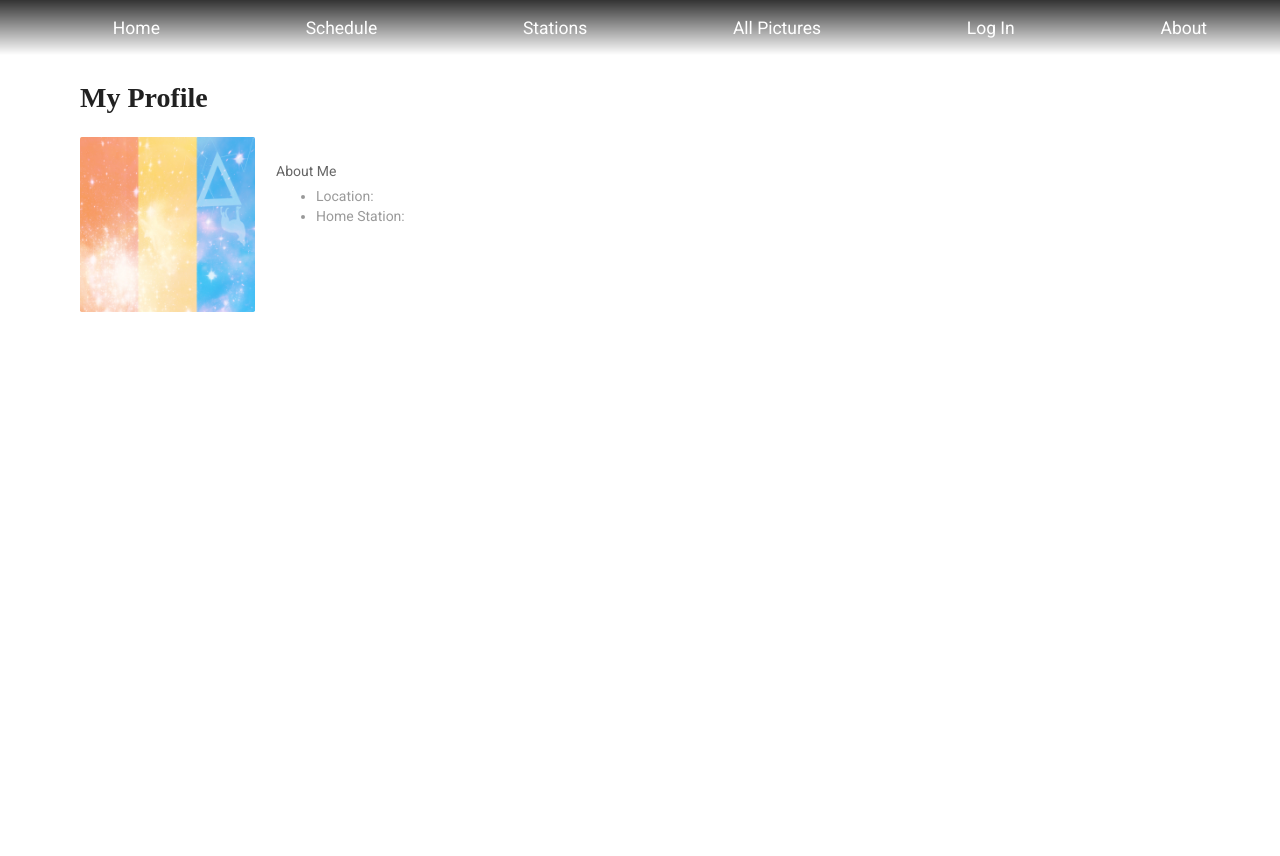
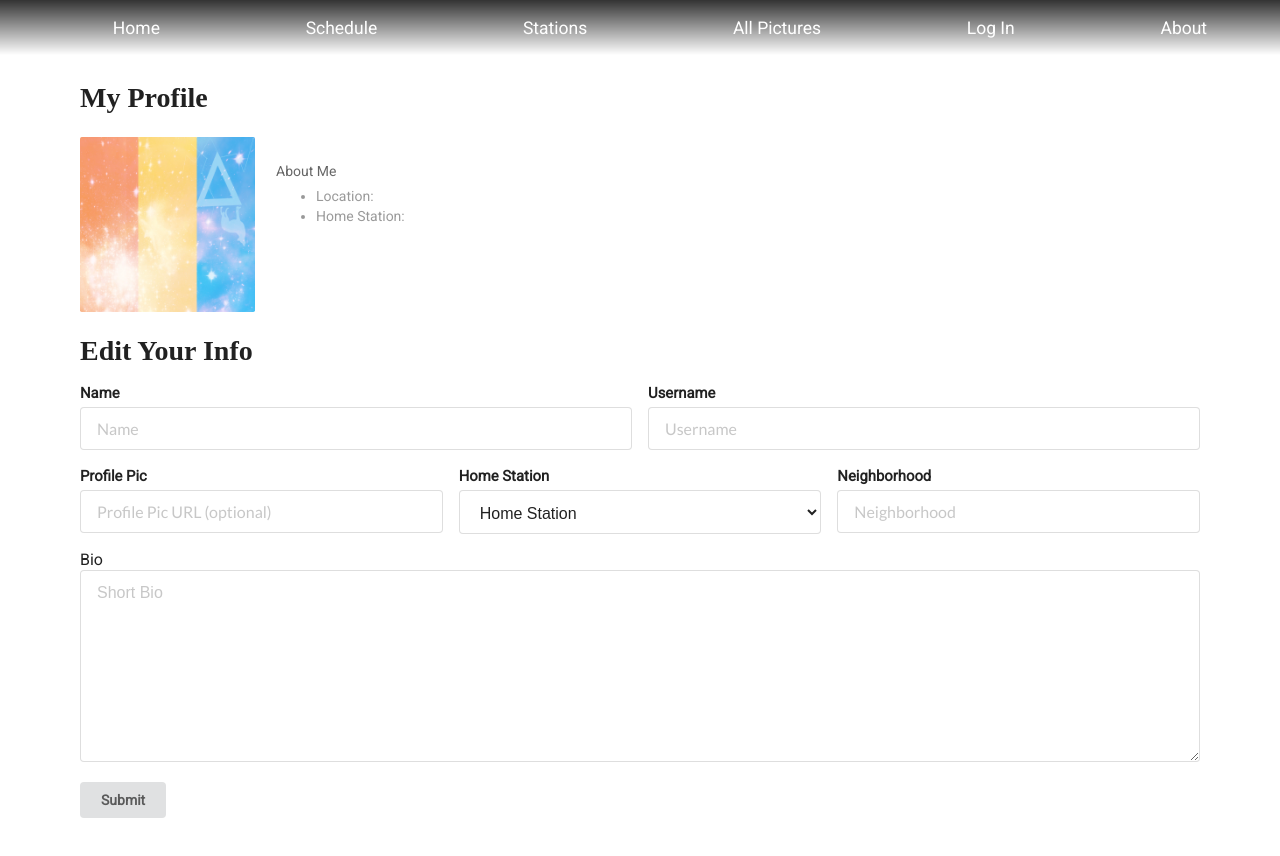
Before and after one commit to dekadekadeka/martastic-frontend, a React (Create React App) app: page /profile in a window 1280 px wide. Shown: the top 856 px of the page. Built offline with nearby package versions, Linux system fonts and the light colour scheme; no server answers; a web font is replaced by a local one.

Commit message:
edit profile form

```diff
--- /dev/null
+++ b/src/actions/userActions.js
@@ -0,0 +1,28 @@
+export const editUser = (userHash) => {
+    console.log(userHash)
+    return async dispatch => {
+        const token = localStorage.token;
+        if (token) {
+        const resp = await fetch(`http://localhost:3000/users/${userHash.id}`, {
+            method: "PATCH",
+            headers: {
+                'Content-Type': 'application/json',
+                Accept: 'application/json',
+                'Authorization': `Bearer ${token}`
+            },
+                body: JSON.stringify({ user: userHash })
+        });
+        const user = await resp.json();
+        if (user.message) {
+              // An error will occur if the token is invalid.
+              // If this happens, you may want to remove the invalid token.
+        }
+        else {
+            dispatch({
+                type: 'EDIT_USER',
+                payload: user
+            });
+        }
+    }
+    }
+}
--- /dev/null
+++ b/src/components/UserEditForm.js
@@ -0,0 +1,135 @@
+import React, {Component} from 'react';
+import {connect} from 'react-redux';
+import {editUser} from '../actions/userActions';
+
+class EditForm extends Component {
+  state = {
+    id: this.props.user.id,
+    name: this.props.user.name,
+    username: this.props.user.username,
+    profile_pic_url: "",
+    home_station: this.props.user.home_station,
+    location: this.props.user.location,
+    bio: this.props.user.bio
+  }
+
+  handleChange = event => {
+    this.setState({
+      [event.target.name]: event.target.value
+    });
+  }
+
+  handleSubmit = event => {
+    event.preventDefault()
+    this.props.editUser(this.state)
+  }
+
+  render() {
+    return (
+      <form onSubmit={this.handleSubmit}
+      className="ui equal width large form">
+        <h1>Edit Your Info</h1>
+        <div className="fields">
+          <div className="field">
+        <label>Name</label>
+        <input
+          name='name'
+          placeholder='Name'
+          value={this.state.name}
+          onChange={this.handleChange}/>
+          </div>
+          <div className="field">
+        <label>Username</label>
+        <input
+          name='username'
+          placeholder='Username'
+          value={this.state.username}
+          onChange={this.handleChange}/>
+          </div>
+          </div>
+          <div className="fields">
+          <div className="field">
+        <label>Profile Pic</label>
+          <input
+            name='profile_pic_url'
+            placeholder='Profile Pic URL (optional)'
+            value={this.state.profile_pic_url}
+            onChange={this.handleChange}/>
+            </div>
+            {/* station dropdown */}
+            <div className="field">
+            <label>Home Station</label>
+            <select className="ui fluid search selection dropdown"
+            name="home_station"
+            value={this.state.home_station}
+            onChange={this.handleChange}>
+            <option value="">Home Station</option>
+            <option value="Five Points">Five Points</option>
+            <option value="Airport">Airport</option>
+            <option value="College Park">College Park</option>
+            <option value="Lindbergh Center">Lindbergh Center</option>
+            <option value="Peachtree Center">Peachtree Center</option>
+            <option value="H. E. Holmes">H. E. Holmes</option>
+            <option value="Kensington">Kensington</option>
+            <option value="West End">West End</option>
+            <option value="Arts Center">Arts Center</option>
+            <option value="North Springs">North Springs</option>
+            <option value="North Avenue">North Avenue</option>
+            <option value="Indian Creek">Indian Creek</option>
+            <option value="Midtown">Midtown</option>
+            <option value="Avondale">Avondale</option>
+            <option value="Doraville">Doraville</option>
+            <option value="East Point">East Point</option>
+            <option value="Oakland City">Oakland City</option>
+            <option value="Georgia State">Georgia State</option>
+            <option value="Decatur">Decatur</option>
+            <option value="Chamblee">Chamblee</option>
+            <option value="Lenox">Lenox</option>
+            <option value="Dunwoody">Dunwoody</option>
+            <option value="Inman Park/Reynoldstown">Inman Park/Reynoldstown</option>
+            <option value="Civic Center">Civic Center</option>
+            <option value="Brookhaven/Oglethorpe University">Brookhaven/Oglethorpe University</option>
+            <option value="Sandy Springs">Sandy Springs</option>
+            <option value="West Lake">West Lake</option>
+            <option value="Buckhead">Buckhead</option>
+            <option value="Dome/GWCC/Philips/CNN">Dome/GWCC/Philips/CNN</option>
+            <option value="Ashby">Ashby</option>
+            <option value="Lakewood/Ft. McPherson">Lakewood/Ft. McPherson</option>
+            <option value="Bankhead">Bankhead</option>
+            <option value="King Memorial">King Memorial</option>
+            <option value="Garnett">Garnett</option>
+            <option value="Medical Center">Medical Center</option>
+            <option value="Vine City">Vine City</option>
+            <option value="Edgewood/Candler Park">Edgewood/Candler Park</option>
+            <option value="East Lake">East Lake</option>
+            </select>
+            </div>
+            {/* end station dropdown */}
+            <div className="field">
+        <label>Neighborhood</label>
+        <input
+          name='location'
+          placeholder='Neighborhood'
+          value={this.state.location}
+          onChange={this.handleChange}/>
+          </div>
+          </div>
+          <label>Bio</label>
+          <textarea
+            name='bio'
+            placeholder='Short Bio'
+            value={this.state.bio}
+            onChange={this.handleChange}/>
+            <br/>
+            <br/>
+        <input type='submit' className="ui submit button"/>
+      </form>
+    )
+  }
+}
+
+const mapDispatchToProps = dispatch => ({
+  editUser: (userInfo) => dispatch(editUser(userInfo))
+})
+
+export default connect(null, mapDispatchToProps)(EditForm);
--- a/src/pages/Profile.js
+++ b/src/pages/Profile.js
@@ -2,6 +2,7 @@ import React, { Component } from 'react'
 import {connect} from 'react-redux';
 import {getProfileFetch} from '../actions/authActions';
 import genericProfile from '../images/generic_profile.jpg'
+import UserEditForm from '../components/UserEditForm'
 
 class Profile extends Component {
 
@@ -33,6 +34,7 @@ class Profile extends Component {
                     </div>
                 </div>
                 </div>
+                <UserEditForm user={this.props.currentUser}/>
             </div>
         )
     }
--- a/src/reducers/index.js
+++ b/src/reducers/index.js
@@ -4,11 +4,13 @@ import picReducer from './picReducer';
 import authReducer from './authReducer';
 import stationReducer from './stationReducer';
 import commentReducer from './commentReducer'
+import userReducer from './userReducer'
 
 export default combineReducers({
     schedule: scheduleReducer,
     pics: picReducer,
     currentUser: authReducer,
     stations: stationReducer,
-    comment: commentReducer
+    comment: commentReducer,
+    user: userReducer
 })
--- /dev/null
+++ b/src/reducers/userReducer.js
@@ -0,0 +1,15 @@
+const initialState = {
+    user: {}
+}
+
+export default function(state = initialState, action){
+    switch(action.type){
+        case 'EDIT_USER':
+            return {
+                ...state,
+                user: action.payload
+            }
+        default:
+            return state
+    }
+}
```
